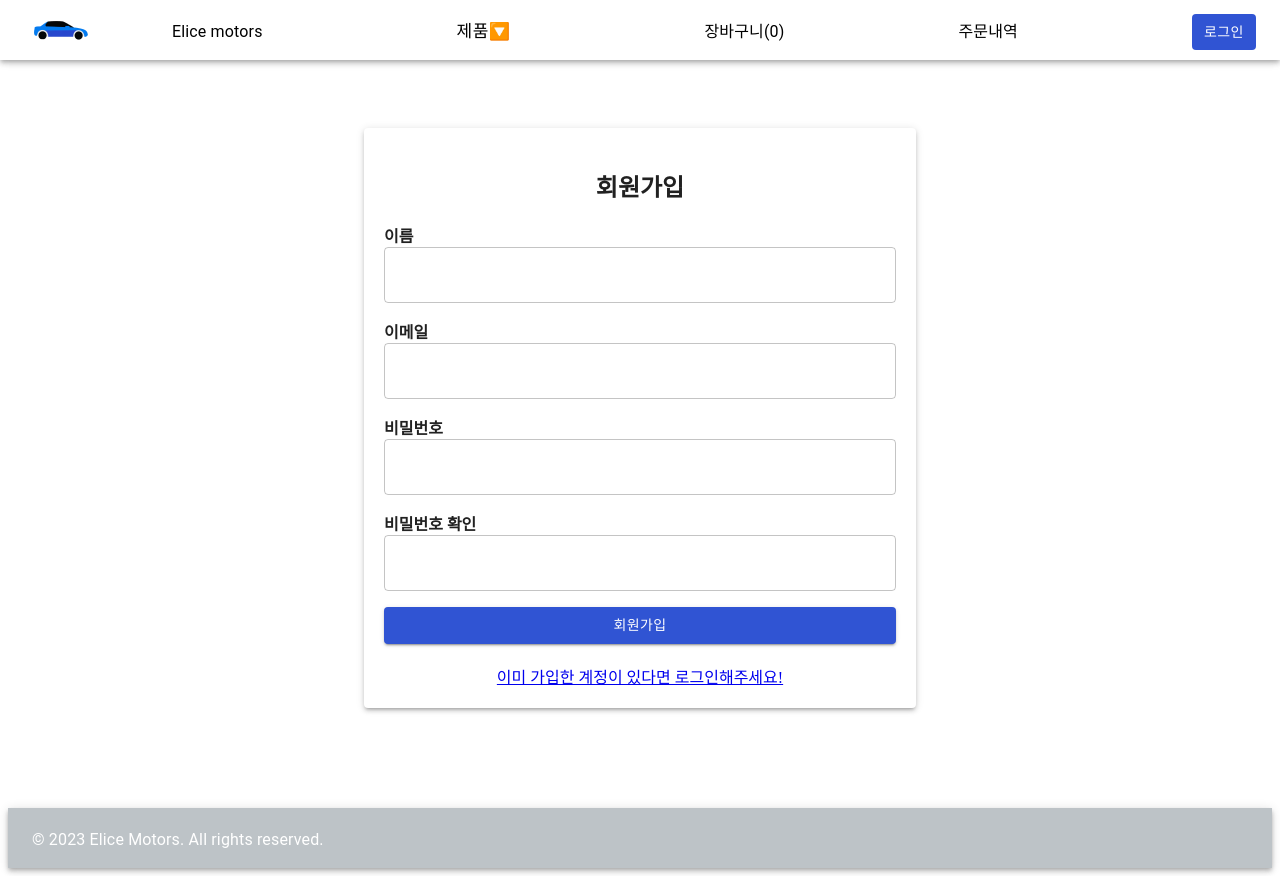
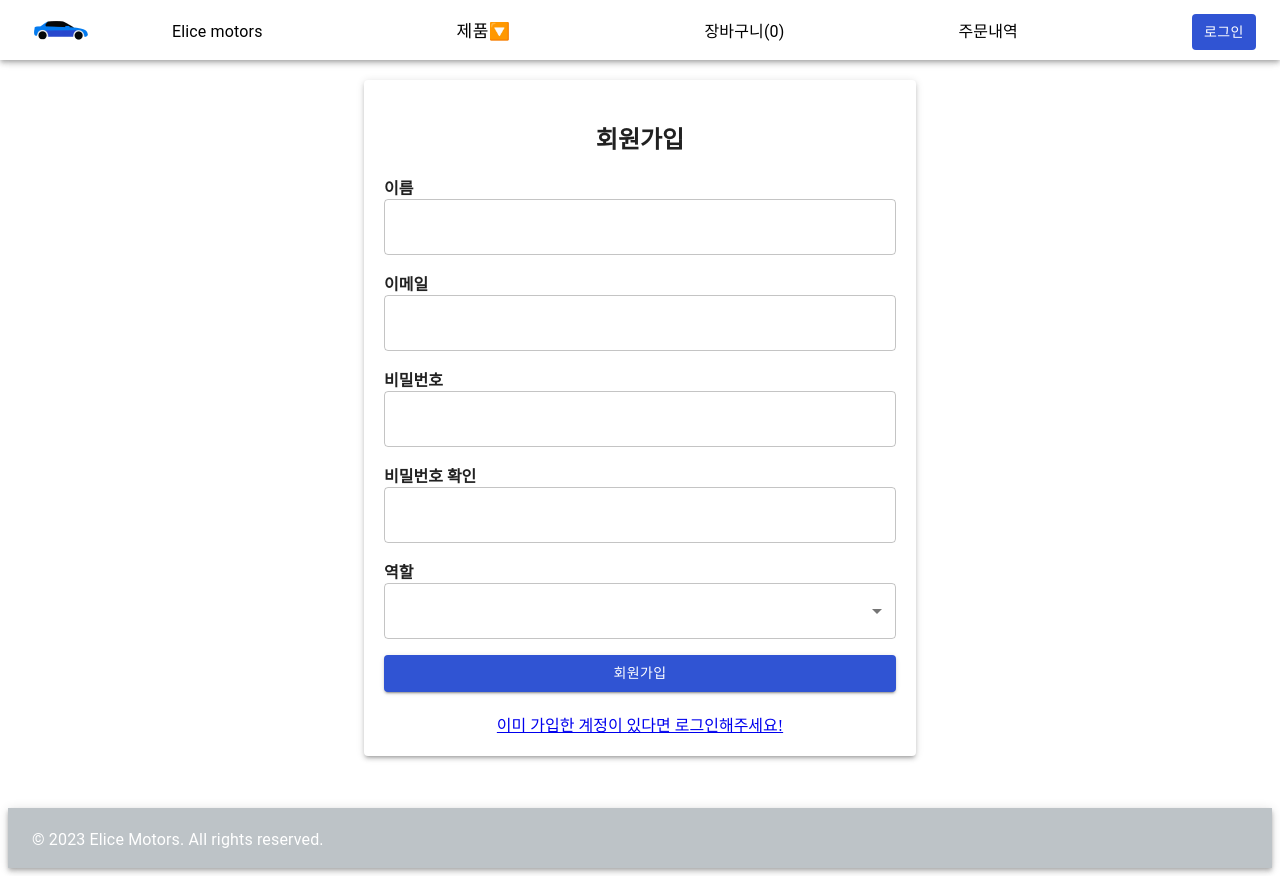
Before and after one commit to Elice-motors/Elice-motors-front, a React (Create React App) app: page /register in a window 1280 px wide. Built offline with nearby package versions, Linux system fonts and the light colour scheme.

Commit message:
feat: 관리자 역할 선택 필드 추가

```diff
--- a/src/pages/user/Register.js
+++ b/src/pages/user/Register.js
@@ -6,6 +6,8 @@ import {
   Grid,
   Paper,
   Typography,
+  Select,
+  MenuItem,
 } from "@mui/material";
 import { Link, useNavigate } from "react-router-dom";
 import axios from "axios";
@@ -37,6 +39,7 @@ const Register = () => {
   const [email, setEmail] = useState("");
   const [password, setPassword] = useState("");
   const [confirmPassword, setConfirmPassword] = useState("");
+  const [role, setRole] = useState("USER");
   const [emailError, setEmailError] = useState("");
 
   const validateEmail = (e) => {
@@ -61,12 +64,17 @@ const Register = () => {
     setName(e.target.value);
   };
 
+  const handleRoleChange = (e) => {
+    setRole(e.target.value);
+  };
+
   const handleRegistration = () => {
     // API 요청 데이터 준비
     const requestData = {
       userName: name,
       email: email,
       password: password,
+      role: role,
     };
 
     axios
@@ -147,6 +155,15 @@ const Register = () => {
                 />
               </Grid>
               <Grid item xs={12}>
+                <Typography variant="h7" sx={{ fontWeight: "bold" }}>
+                  역할
+                </Typography>
+                <Select fullWidth value={role} onChange={handleRoleChange}>
+                  <MenuItem value="user">User</MenuItem>
+                  <MenuItem value="admin">Admin</MenuItem>
+                </Select>
+              </Grid>
+              <Grid item xs={12}>
                 <Button
                   variant="contained"
                   color="primary"
```
